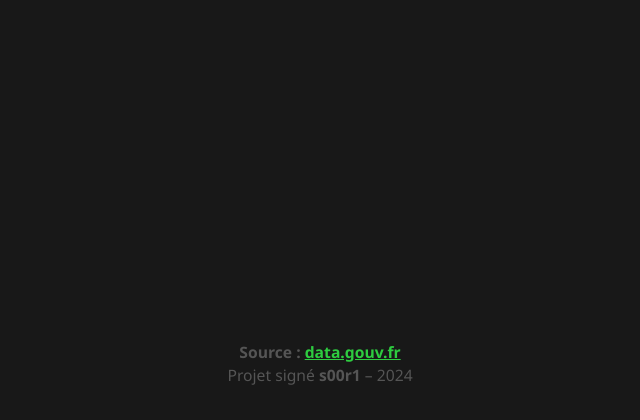
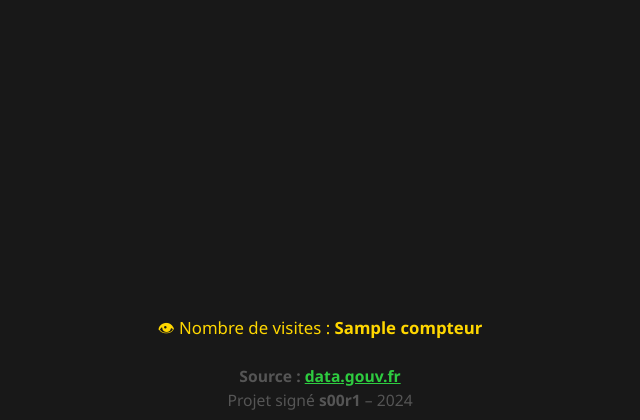
Before and after one commit to s00r1/prix_prenoms, a Flask app: template templates/index.html in a window 1280 px wide. Shown: the part 404-824 px from the top of the page, without its empty margins (320-960 px from the left). Before the commit the page ends 789 px from the top, so only its background shows below. Run offline with Flask 3, Linux system fonts and the light colour scheme; the template is opened without the code that fills it: most values are stand-ins (such as "Sample title", 1, 10 or a date in 2020); parts of the project's set-up code (start-up, migrations or seed data) failed here and were passed over.

Commit message:
fix: index html et app py v final

```diff
--- a/app.py
+++ b/app.py
@@ -7,6 +7,7 @@ import random
 app = Flask(__name__)
 
 CSV_PATH = os.path.join(os.path.dirname(__file__), "prenom.csv")
+COMPTEUR_PATH = os.path.join(os.path.dirname(__file__), "compteur.txt")
 
 prenoms = {}
 
@@ -40,9 +41,23 @@ def compter_lettres_rares(prenom):
     rares = set("wqzxkyjhç")
     return sum(1 for c in prenom if c in rares)
 
+def lire_compteur():
+    try:
+        with open(COMPTEUR_PATH, "r") as f:
+            return int(f.read())
+    except:
+        return 0
+
+def incrementer_compteur():
+    compteur = lire_compteur() + 1
+    with open(COMPTEUR_PATH, "w") as f:
+        f.write(str(compteur))
+    return compteur
+
 @app.route('/')
 def index():
-    return render_template('index.html')
+    compteur = incrementer_compteur()
+    return render_template('index.html', compteur=compteur)
 
 @app.route('/api/prix-prenom')
 def prix_prenom():
--- a/templates/index.html
+++ b/templates/index.html
@@ -86,6 +86,7 @@
       line-height: 1.5;
     }
     .footer a { color: #2ecc40; text-decoration: underline; }
+    .compteur { color:#ffd700; margin-bottom:2px; font-size:1.05em;}
     @media (max-width: 600px) {
       .container { max-width: 100vw; padding: 10px 0 0 0; }
       h1 { font-size: 1.2em; margin: 7px 0 13px 0;}
@@ -95,6 +96,7 @@
       #details { font-size: 0.95em;}
       #verdict { font-size: 1em; min-height: 22px;}
       .footer { font-size: 0.91em; }
+      .compteur { font-size: 0.96em; }
     }
     ::selection { background: #ffd70066; }
   </style>
@@ -109,6 +111,9 @@
     <div id="details"></div>
     <img id="avatar" style="display:none;">
     <div id="verdict"></div>
+  </div>
+  <div class="compteur">
+    👁 Nombre de visites : <b>{{ compteur }}</b>
   </div>
   <div class="footer">
     <b>Source :
@@ -263,7 +268,9 @@
             "📝 Détails : " +
             d.lettres + " lettres, " +
             d.voyelles + " voyelles, " +
-            d.consonnes + " consonnes" +
+            d.consonnes + " consonnes, " +
+            d.lettres_rares + " lettres rares" +
+            (d.bonus_tiret ? ", tiret/apos (+10€)" : "") +
             "</span>";
           let style = getAvatarStyle(d.prix);
           avatar.src = "https://api.dicebear.com/7.x/" + style + "/svg?seed=" + encodeURIComponent(prenom) + "&r=" + Math.random();
```
